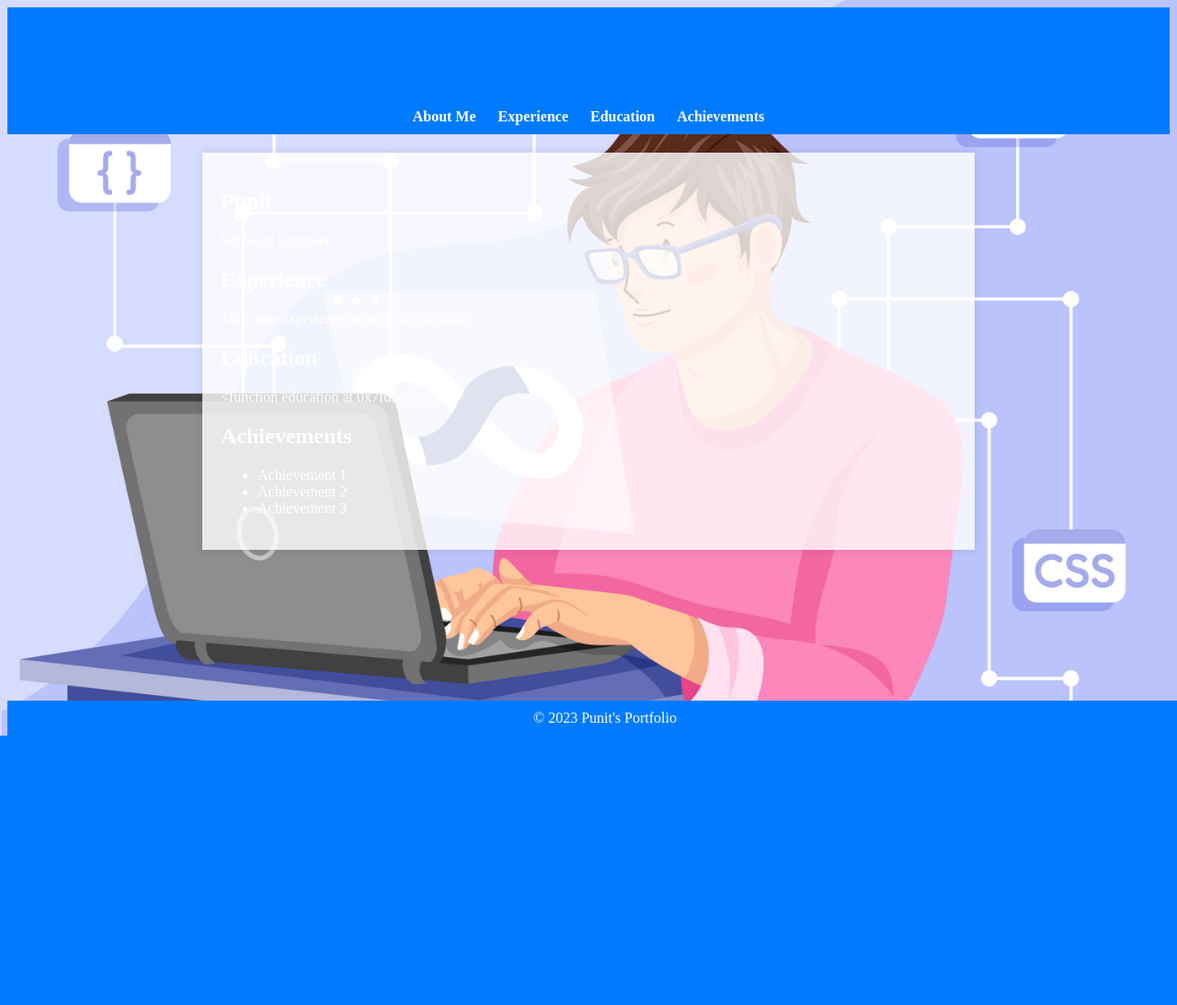
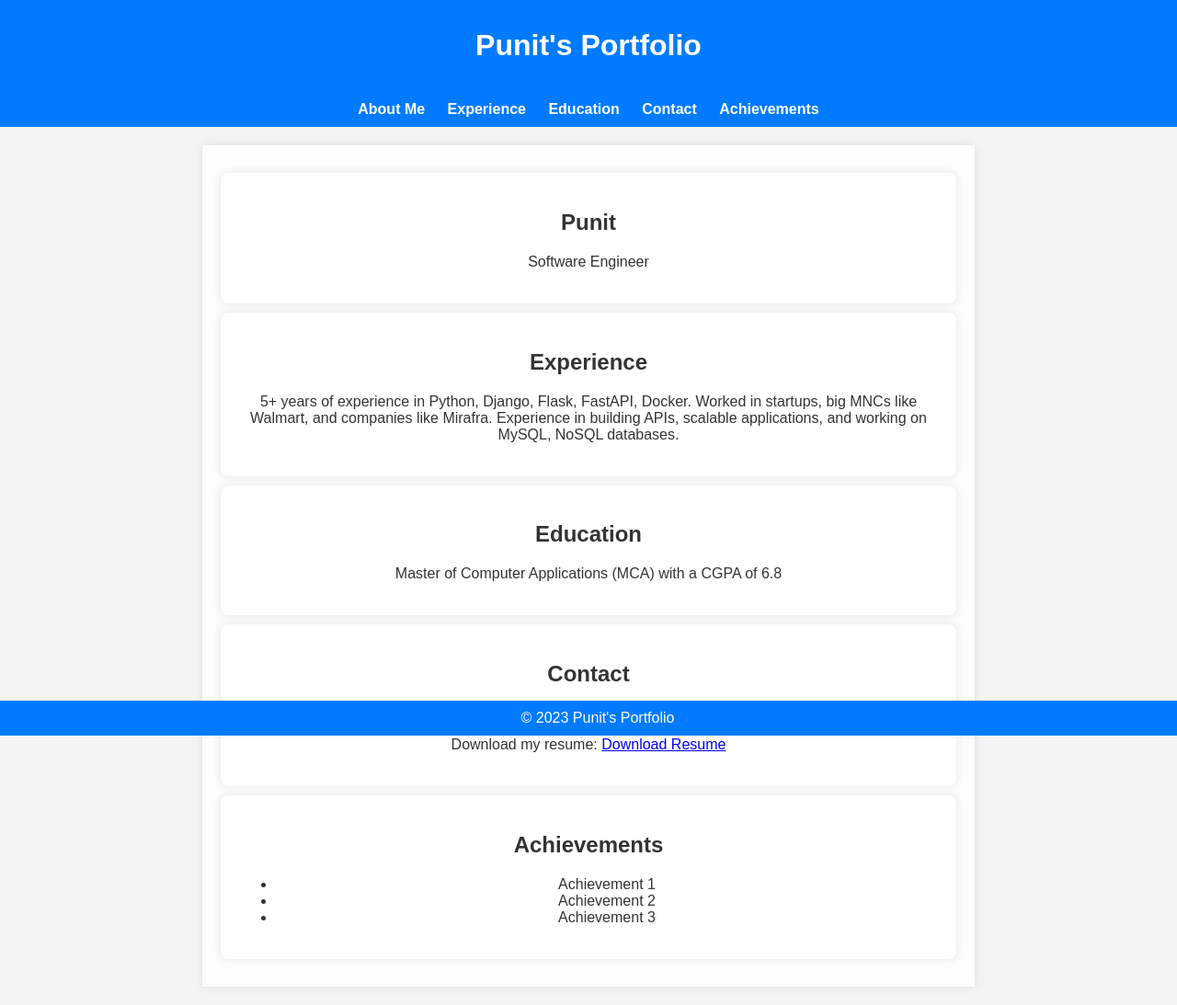
Before and after one commit to punitk91/Flask_protfolio, a Flask app: page / in a window 1280 px wide. Shown: the whole page at 92% size. Before the commit the page ends 800 px from the top, so only its background shows below. Run offline with Flask 3, Linux system fonts and the light colour scheme; some libraries are stand-ins or nearby versions.

Commit message:
with some animation

```diff
--- a/app.py
+++ b/app.py
@@ -1,35 +1,66 @@
-from flask import Flask, render_template, Blueprint
-
+from flask import Flask, render_template, jsonify
 
 app = Flask(__name__)
 
-# Your information
-name = "Punit"
-profession = "Software Engineer"
-experience = "5+ years of experience"
-education = "MCA from Bidar with a GPA of 6.8"
-contact_number = "Your Contact Number"
-profile_pic_url = "url_to_your_profile_pic"
-resume_url = "url_to_your_resume"
-
 @app.route('/')
 def index():
-    return render_template('index.html', name=name, profession=profession,
-                           experience=experience, education=education,
-                           contact_number=contact_number, profile_pic_url=profile_pic_url,
-                           resume_url=resume_url)
+    # Replace these placeholders with your actual data
+    data = {
+        'name': "Punit",
+        'profession': "Software Engineer",
+        'experience': "5+ years of experience in Python, Django, Flask, FastAPI, Docker. Worked in startups, big MNCs like Walmart, and companies like Mirafra. Experience in building APIs, scalable applications, and working on MySQL, NoSQL databases.",
+        'education': "Master of Computer Applications (MCA) with a CGPA of 6.8",
+        'achievements': ["Achievement 1", "Achievement 2", "Achievement 3"]
+    }
+    return render_template('index.html', **data)
 
-@app.route('/about')
-def about():
-    return render_template('about.html', name=name, profession=profession)
+@app.route('/api/experience')
+def experience_api():
+    # Replace these placeholders with your actual data
+    experience_data = [
+        {
+            'position': 'Senior Software Engineer',
+            'company': 'Mirafra Technologies',
+            'duration': 'Aug 2021 - Present',
+            'responsibilities': [
+                'Successfully developed projects such as TCRB, AARI, and Curesoftware, all of which have been instrumental in creating high-quality applications',
+                'Successfully built a scalable and reliable system with Python that can handle 2K requests per second',
+                'Build migration suite of tools with End-to-End Implementation of project CISCO client with Python',
+                'Developed a dashboard for monitoring purposes using Python (Django, Postgres, RabbitMQ, Redis)',
+                'Transformed a customer-specific tool to Generic, Multiple customers can get their estimations',
+                'Analyzed customer needs and created a comprehensive design for new RESTful services and APIs using Flask',
+                'Implemented common APIs based on architecture guidelines and frameworks such as Flask, Django, Express'
+            ]
+        },
+        {
+            'position': 'Software Engineer',
+            'company': 'Walmart Labs',
+            'duration': 'June 2019 - July 2020',
+            'responsibilities': [
+                'Developed a Flask-based microservice that integrated an existing React frontend, increasing efficiency by 25%',
+                'Complete owner of the project, Backend, Frontend, and DevOps using Flask, React, and Jenkins',
+                'Designed a system for stakeholders resulted in tagging a huge number of data sets using Flask as the Backend engine',
+                'Successfully built a scalable and reliable backend service handling 20K requests per minute with 99.99% uptime',
+                'Designed APIs which were further consumed by the stakeholders, resulting in a decrease of development time',
+                'Involved in developing CI / CD pipeline for tools using Jenkins',
+                'Led a design called Fuery Tagging that resulted in giving data scientists the correct search query',
+                'Involved in designing of tables with MySQL, Docker'
+            ]
+        },
+        {
+            'position': 'Software Engineer',
+            'company': 'Previous Company',
+            'duration': 'June 2017 - June 2019',
+            'responsibilities': [
+                'Responsible for end-to-end designs for sending automated mail (SMTP)',
+                'Worked on Python on Independent Scripts Designed a reporting System using worked independently on the Custom reports'
+            ]
+        }
+        # Add more experiences as needed
+    ]
 
-@app.route('/experience')
-def experience():
-    return render_template('experience.html', experience=experience)
+    return jsonify(experience_data)
 
-@app.route('/education')
-def education():
-    return render_template('education.html', education=education)
 
 if __name__ == '__main__':
     app.run(debug=True)
--- a/templates/index.html
+++ b/templates/index.html
@@ -6,21 +6,24 @@
     <title>{{ name }}'s Portfolio</title>
     <style>
         body {
-            background-image: url('{{ url_for('static', filename='7127986.jpg') }}');
-            background-size: cover;
-            background-position: center;
-            background-attachment: fixed;
-            color: white;
+            font-family: 'Arial', sans-serif;
+            margin: 0;
+            padding: 0;
+            box-sizing: border-box;
+            background-color: #f4f4f4;
+            color: #333;
         }
 
         header {
             background-color: #007BFF;
+            color: white;
+            text-align: center;
             padding: 10px;
-            text-align: center;
         }
 
         nav {
             background-color: #007BFF;
+            color: white;
             padding: 10px;
             text-align: center;
         }
@@ -43,19 +46,7 @@
             background-color: rgba(255, 255, 255, 0.8);
             box-shadow: 0 0 10px rgba(0, 0, 0, 0.1);
             animation: fadeIn 1.5s ease-out;
-        }
-
-        img {
-            max-width: 100%;
-            height: auto;
-        }
-
-        h1 {
-            color: #007BFF;
-        }
-
-        a {
-            color: #007BFF;
+            text-align: center; /* Center text in the container */
         }
 
         section {
@@ -72,7 +63,6 @@
             width: 100%;
         }
 
-        /* Animation effect */
         @keyframes fadeIn {
             from {
                 opacity: 0;
@@ -81,17 +71,35 @@
                 opacity: 1;
             }
         }
+
+        /* Add background color and animation to the container */
+        #about, #experience, #education, #achievements, #contact {
+            background-color: #fff; /* White background for each section */
+            padding: 20px;
+            margin: 10px 0;
+            border-radius: 8px;
+            box-shadow: 0 0 10px rgba(0, 0, 0, 0.1);
+            animation: fadeIn 1.5s ease-out;
+        }
     </style>
+    <script src="https://cdnjs.cloudflare.com/ajax/libs/animejs/3.2.1/anime.min.js"></script>
+    <script src="https://cdnjs.cloudflare.com/ajax/libs/randomcolor/0.6.2/randomColor.min.js"></script>
+    <script>
+        document.addEventListener('DOMContentLoaded', function () {
+            // Your existing JavaScript code...
+        });
+    </script>
 </head>
 <body>
     <header>
-        <h1>Welcome to My Personal Portfolio</h1>
+        <h1>{{ name }}'s Portfolio</h1>
     </header>
 
     <nav>
         <a href="#about">About Me</a>
         <a href="#experience">Experience</a>
         <a href="#education">Education</a>
+        <a href="#contact">Contact</a>
         <a href="#achievements">Achievements</a>
     </nav>
 
@@ -111,13 +119,11 @@
             <p>{{ education }}</p>
         </section>
 
-        <!-- Display profile picture... -->
-
-        <!-- Display contact information... -->
-
-        <!-- Link to resume... -->
-
-        <!-- Provide a link to connect via WhatsApp... -->
+        <section id="contact">
+            <h2>Contact</h2>
+            <p>Connect with me via WhatsApp: <a href="https://wa.me/1234567890">Chat on WhatsApp</a></p>
+            <p>Download my resume: <a href="/path/to/your/resume.pdf" download>Download Resume</a></p>
+        </section>
 
         <section id="achievements">
             <h2>Achievements</h2>
@@ -132,5 +138,27 @@
     <footer>
         © 2023 {{ name }}'s Portfolio
     </footer>
+
+    <script>
+        document.addEventListener('DOMContentLoaded', function () {
+            // Fade in the title with Anime.js
+            anime({
+                targets: '#portfolioHeader',
+                opacity: 1,
+                duration: 1500,
+                easing: 'easeInOutQuad'
+            });
+
+            // Generate random colors for the header and footer with RandomColor.js
+            const header = document.getElementById('portfolioHeader');
+            const footer = document.getElementById('portfolioFooter');
+
+            const headerColor = randomColor();
+            const footerColor = randomColor();
+
+            header.style.backgroundColor = headerColor;
+            footer.style.backgroundColor = footerColor;
+        });
+    </script>
 </body>
 </html>
```
Also changed, not shown: templates/experience.html (added, +11 -0 lines).
